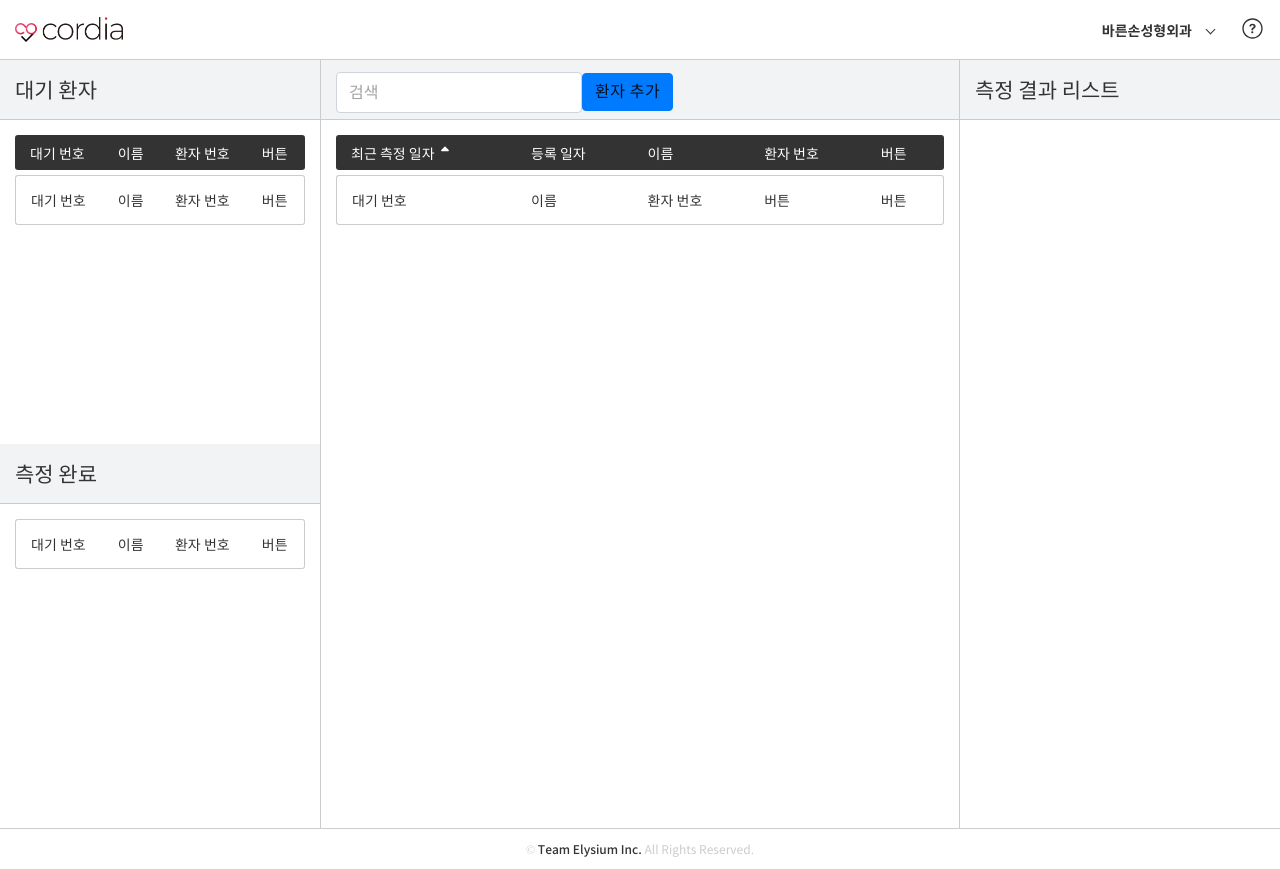
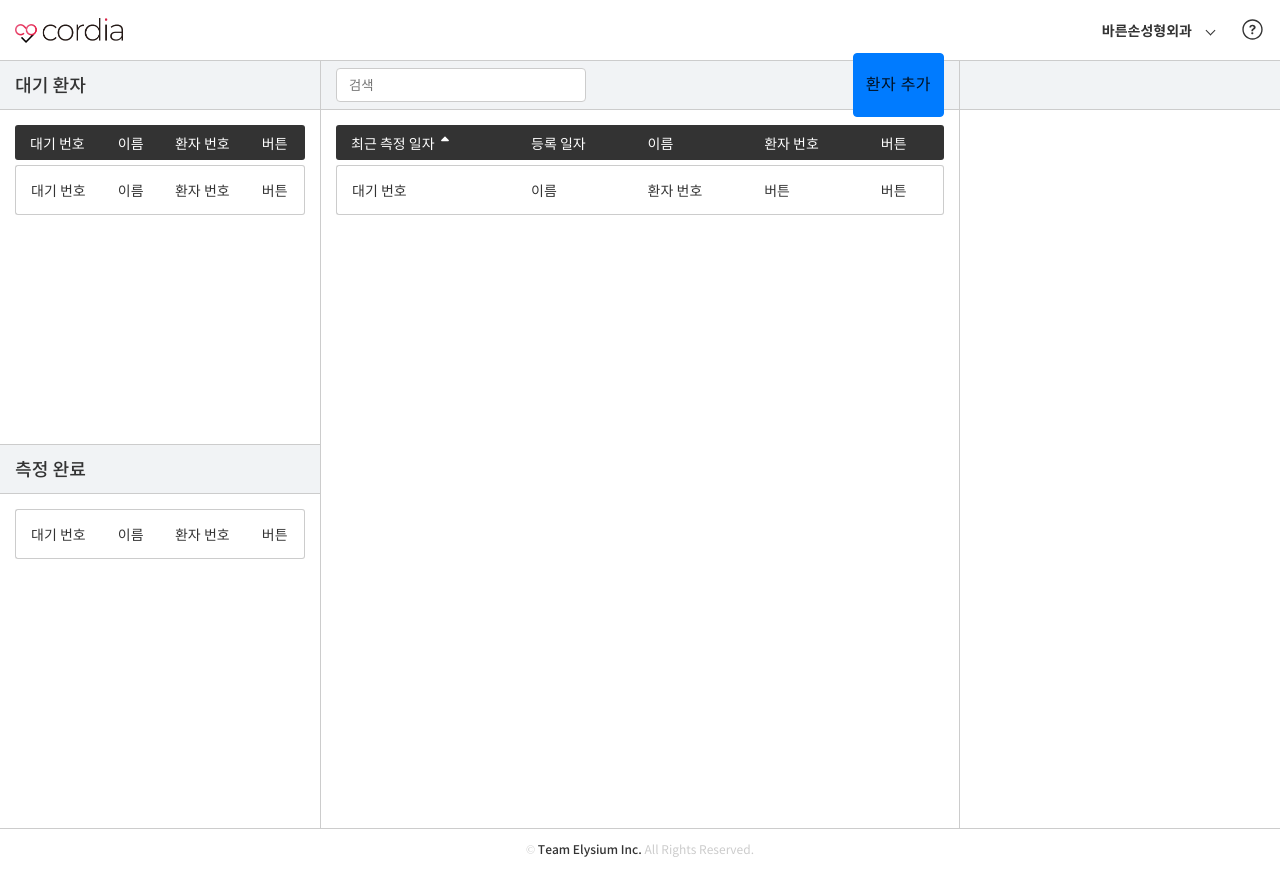
Before and after one commit to soheee94/patient_management_platform, a React (Create React App) app: page / in a window 1280 px wide. Built offline with nearby package versions, Linux system fonts and the light colour scheme.

Commit message:
modify list-header style, add common-input style, add big logo png

```diff
--- a/src/components/PatientManagement/CompletedPatientList.js
+++ b/src/components/PatientManagement/CompletedPatientList.js
@@ -3,7 +3,9 @@ import React from "react";
 function CompletedPatientList() {
   return (
     <div>
-      <div className="list-header">측정 완료</div>
+      <div className="list-header">
+        <span>측정 완료</span>
+      </div>
       <div className="list-content-wrapper">
         <div className="list-content">
           <div className="list-content__item">
--- a/src/components/PatientManagement/MeasurementResultList.js
+++ b/src/components/PatientManagement/MeasurementResultList.js
@@ -1,7 +1,7 @@
 import React from "react";
 
 function MeasurementResultList() {
-  return <div className="list-header">측정 결과 리스트</div>;
+  return <div className="list-header"></div>;
 }
 
 export default MeasurementResultList;
--- a/src/components/PatientManagement/PatientList.js
+++ b/src/components/PatientManagement/PatientList.js
@@ -1,30 +1,7 @@
 import React, { useState } from "react";
 import { FaSortDown, FaSortUp } from "react-icons/fa";
-import { fade, withStyles } from "@material-ui/core/styles";
-import InputBase from "@material-ui/core/InputBase";
+import { withStyles } from "@material-ui/core/styles";
 import Button from "@material-ui/core/Button";
-
-const SearchInput = withStyles(theme => ({
-  root: {
-    "label + &": {
-      marginTop: theme.spacing(3)
-    }
-  },
-  input: {
-    borderRadius: 4,
-    position: "relative",
-    backgroundColor: theme.palette.common.white,
-    border: "1px solid #ced4da",
-    fontSize: 16,
-    width: "auto",
-    padding: "10px 12px",
-    transition: theme.transitions.create(["border-color", "box-shadow"]),
-    "&:focus": {
-      boxShadow: `${fade(theme.palette.primary.main, 0.25)} 0 0 0 0.2rem`,
-      borderColor: theme.palette.primary.main
-    }
-  }
-}))(InputBase);
 
 const BootstrapButton = withStyles({
   root: {
@@ -57,7 +34,7 @@ function PatientList() {
   return (
     <>
       <div className="list-header">
-        <SearchInput type="text" placeholder="검색" id="list-header__search" />
+        <input type="text" placeholder="검색" id="list-header__search" />
         <BootstrapButton variant="contained" disableRipple>
           환자 추가
         </BootstrapButton>
@@ -65,10 +42,7 @@ function PatientList() {
       <div className="list-content-wrapper">
         <div className="list-content">
           <div className="list-content__header">
-            <div
-              className="list-content__header__cell"
-              onClick={() => setSortDown(!isSortDown)}
-            >
+            <div className="list-content__header__cell" onClick={() => setSortDown(!isSortDown)}>
               최근 측정 일자 {isSortDown ? <FaSortDown /> : <FaSortUp />}
             </div>
             <div className="list-content__header__cell">등록 일자</div>
--- a/src/components/PatientManagement/WaitingPatientList.js
+++ b/src/components/PatientManagement/WaitingPatientList.js
@@ -3,7 +3,9 @@ import React from "react";
 function WaitingPatientList() {
   return (
     <div>
-      <div className="list-header">대기 환자</div>
+      <div className="list-header">
+        <span>대기 환자</span>
+      </div>
       <div className="list-content-wrapper">
         <div className="list-content">
           <div className="list-content__header">
--- /dev/null
+++ b/src/styles/components/input.scss
@@ -0,0 +1,15 @@
+.common-input {
+  border-radius: 4px;
+  background: $white;
+  border: 1px solid $gray;
+  height: 34px;
+  padding: 10px 12px;
+  transition: border-color 300ms cubic-bezier(0.4, 0, 0.2, 1) 0ms,
+    box-shadow 300ms cubic-bezier(0.4, 0, 0.2, 1) 0ms;
+
+  &:focus {
+    box-shadow: rgba($darkGray, 0.25) 0 0 0 0.2rem;
+    border-color: $darkGray;
+    outline: 0;
+  }
+}
--- a/src/styles/components/patientManagement/list-header.scss
+++ b/src/styles/components/patientManagement/list-header.scss
@@ -1,8 +1,22 @@
 .list-header {
+  font-family: "Noto Sans KR Medium";
   background-color: $lighterGray;
-  height: 60px;
-  line-height: 60px;
-  font-size: 1.5em;
+  height: 50px;
+  font-size: 1.3em;
   padding: 0px 15px;
   border-bottom: 1px solid $gray;
+  border-top: 1px solid $gray;
+  display: flex;
+  justify-content: space-between;
+  align-items: center;
+
+  // text
+  span {
+    line-height: 50px;
+  }
 }
+
+#list-header__search {
+  @extend .common-input;
+  width: 250px;
+}
--- a/src/styles/components/patientManagement/nav.scss
+++ b/src/styles/components/patientManagement/nav.scss
@@ -6,7 +6,7 @@
   align-items: center;
   justify-content: space-between;
   padding: 0 15px;
-  border-bottom: 1px solid $gray;
+  // border-bottom: 1px solid $gray;
 }
 
 .nav__logo {
@@ -53,7 +53,7 @@
     width: 100%;
     position: absolute;
     visibility: hidden;
-    border: 1px solid $lightGray;
+    border: 1px solid $gray;
     border-top: none;
     height: 0px;
     overflow: hidden;
@@ -69,14 +69,14 @@
   &__item {
     position: relative;
     background: $white;
-    border-top: 1px solid $lightGray;
+    border-top: 1px solid $gray;
     cursor: pointer;
     padding: 15px 18px;
     height: 50px;
 
-    &:first-of-type {
-      border-top: none;
-    }
+    // &:first-of-type {
+    //   border-top: none;
+    // }
 
     &:hover {
       // color: white;
--- a/src/styles/main.scss
+++ b/src/styles/main.scss
@@ -2,7 +2,7 @@
 @import "variables";
 
 @import "./components/common";
-
+@import "./components/input.scss";
 @import "./components/patientManagement/nav.scss";
 @import "./components/patientManagement/footer.scss";
 @import "./components/patientManagement/list-container.scss";
--- a/src/styles/variables.scss
+++ b/src/styles/variables.scss
@@ -20,5 +20,6 @@ $black: #333;
 $lighterGray: #f1f3f5; //Gray1
 $lightGray: #e9ecef; //Gray2
 $gray: #ccc; //Gray6
+$darkGray: darken($gray, 20%);
 
 $mainColor: gray;
```
Also changed, not shown: src/components/PatientManagement/Nav.js (+2 -8 lines), src/assets/logo.png (renamed from src/assets/logo_cordia.png), src/assets/logo_big.png (added).
